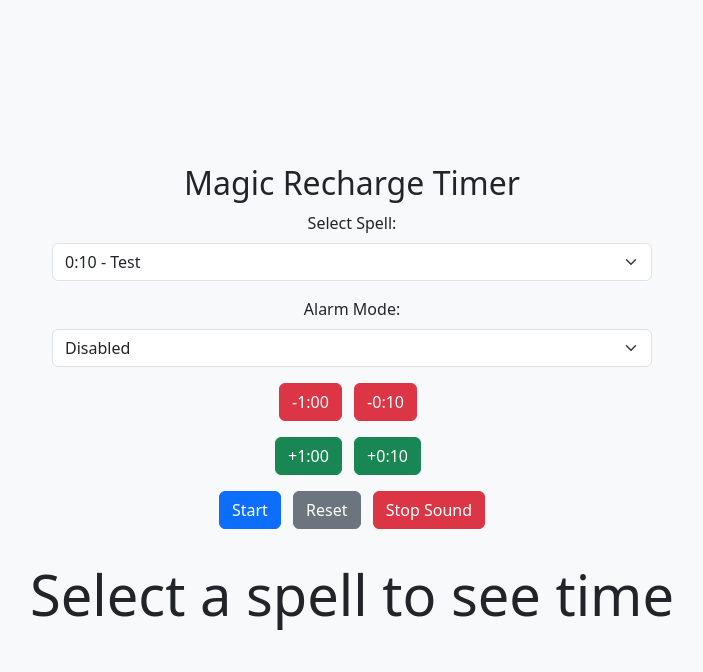
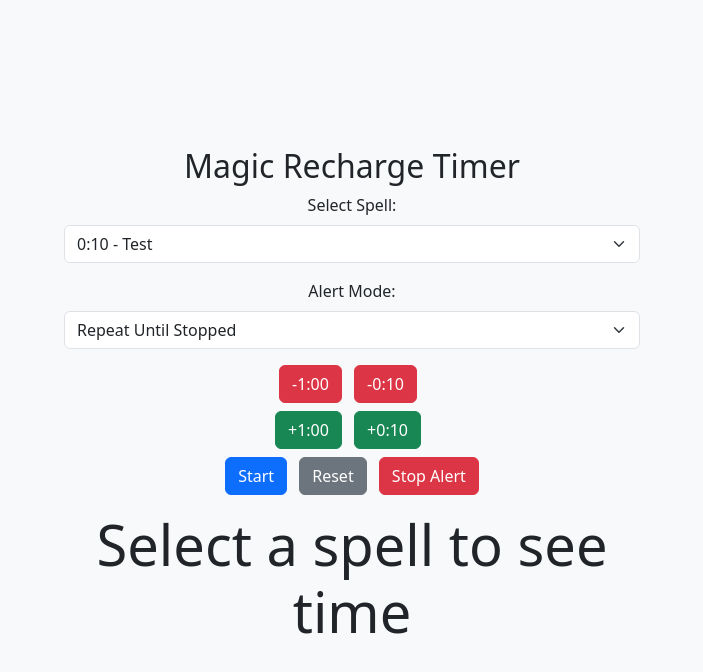
Before and after one commit to ducknoir/cc-magic-refill-timer, a plain HTML site: page index.html in a window 1280 px wide. Both pictures are taken after a click on the button "Reset". Shown: the whole page, without its empty margins (288-991 px from the left). Drawn offline with nearby package versions, Linux system fonts and the light colour scheme.

Commit message:
UI tweaks. JavaScript fix to reduce latency before alert sounds.

```diff
--- a/index.html
+++ b/index.html
@@ -18,19 +18,15 @@
         margin: 0;
         text-align: center;
       }
-      .controls {
-        max-width: 600px; /* Prevents it from stretching too much on big screens */
-        width: 100%;
-      }
-      h1 {
-        margin-top: 20px;
+      .container {
+        max-width: 600px;
       }
     </style>
   </head>
   <body class="bg-light">
+    <div class="container">
       <h2>Magic Recharge Timer</h2>
 
-    <div class="controls">
       <div class="mb-3">
         <label for="timeSelect" class="form-label">Select Spell:</label>
         <select
@@ -51,24 +47,33 @@
       </div>
 
       <div class="mb-3">
-        <label for="soundMode" class="form-label">Alarm Mode:</label>
-        <select id="soundMode" class="form-select">
+        <label for="alertMode" class="form-label">Alert Mode:</label>
+        <select id="alertMode" class="form-select">
           <option value="off">Disabled</option>
           <option value="once">Play Once</option>
-          <option value="repeat">Repeat Until Stopped</option>
+          <option value="repeat" selected>Repeat Until Stopped</option>
         </select>
       </div>
 
-      <div class="mb-3">
-        <button class="btn btn-danger me-2" onclick="TimerApp.subtractTime(60)">
+      <div class="row justify-content-center">
+        <div class="col-auto">
+          <button
+            class="btn btn-danger me-2"
+            onclick="TimerApp.subtractTime(60)"
+          >
             -1:00
           </button>
-        <button class="btn btn-danger me-2" onclick="TimerApp.subtractTime(10)">
+          <button
+            class="btn btn-danger me-2"
+            onclick="TimerApp.subtractTime(10)"
+          >
             -0:10
           </button>
         </div>
+      </div>
 
-      <div class="mb-3">
+      <div class="row justify-content-center mt-2">
+        <div class="col-auto">
           <button class="btn btn-success me-2" onclick="TimerApp.addTime(60)">
             +1:00
           </button>
@@ -76,24 +81,30 @@
             +0:10
           </button>
         </div>
+      </div>
 
-      <div class="mb-3">
+      <div class="row justify-content-center mt-2">
+        <div class="col-auto">
           <button class="btn btn-primary me-2" onclick="TimerApp.startTimer()">
             Start
           </button>
-        <button class="btn btn-secondary me-2" onclick="TimerApp.resetTimer()">
+          <button
+            class="btn btn-secondary me-2"
+            onclick="TimerApp.resetTimer()"
+          >
             Reset
           </button>
-        <button class="btn btn-danger" onclick="TimerApp.stopAlarm()">
-          Stop Sound
+          <button class="btn btn-danger" onclick="TimerApp.stopAlert()">
+            Stop Alert
           </button>
         </div>
       </div>
 
       <h1 id="timer" class="display-4 mt-3">Select a spell to see time</h1>
+    </div>
 
     <!-- Hidden Audio Element -->
-    <audio id="alarmSound" src="alert.mp3"></audio>
+    <audio id="alertSound" src="alert.mp3"></audio>
 
     <script src="script.js"></script>
     <script src="https://cdn.jsdelivr.net/npm/bootstrap@5.3.0/dist/js/bootstrap.bundle.min.js"></script>
--- a/script.js
+++ b/script.js
@@ -1,7 +1,7 @@
 const TimerApp = (function () {
     let countdown;
     let seconds = 0;
-    let alarmInterval;
+    let alertInterval;
     let startTime;
     let remainingTime;
 
@@ -20,7 +20,7 @@ const TimerApp = (function () {
 
     function resetTimer() {
       if (countdown) clearInterval(countdown);
-      stopAlarm();
+      stopAlert();
       document.getElementById("timer").textContent = "Select a spell to see time";
     }
 
@@ -45,7 +45,7 @@ const TimerApp = (function () {
         } else {
           clearInterval(countdown);
           document.getElementById("timer").textContent = "Time's Up!";
-          playAlarm();
+          playAlert();
         }
       }, 1000);
     }
@@ -56,22 +56,24 @@ const TimerApp = (function () {
       document.getElementById("timer").textContent = `${min}:${sec < 10 ? '0' : ''}${sec}`;
     }
 
-    function playAlarm() {
-      let soundMode = document.getElementById("soundMode").value;
-      let audio = document.getElementById("alarmSound");
+    function playAlert() {
+        let alertMode = document.getElementById("alertMode").value;
+        let audio = document.getElementById("alertSound");
 
-      if (soundMode === "once") {
-        audio.play();
-      } else if (soundMode === "repeat") {
-        alarmInterval = setInterval(() => {
-          audio.play();
-        }, 3000); // Repeat every 3 seconds
+        // Ensure the sound is loaded before playing
+        audio.load();
+        audio.play().catch(error => console.log("Playback prevented:", error));
+
+        if (alertMode === "repeat") {
+          alertInterval = setInterval(() => {
+            audio.play().catch(error => console.log("Playback prevented:", error));
+          }, 3000); // Repeat every 3 seconds
+        }
       }
-    }
 
-    function stopAlarm() {
-      let audio = document.getElementById("alarmSound");
-      clearInterval(alarmInterval);
+      function stopAlert() {
+      let audio = document.getElementById("alertSound");
+      clearInterval(alertInterval);
       audio.pause();
       audio.currentTime = 0;
     }
@@ -82,6 +84,6 @@ const TimerApp = (function () {
       resetTimer,
       addTime,
       subtractTime,
-      stopAlarm,
+      stopAlert,
     };
   })();
```
Lines whose indentation alone changed are shown as unchanged.
